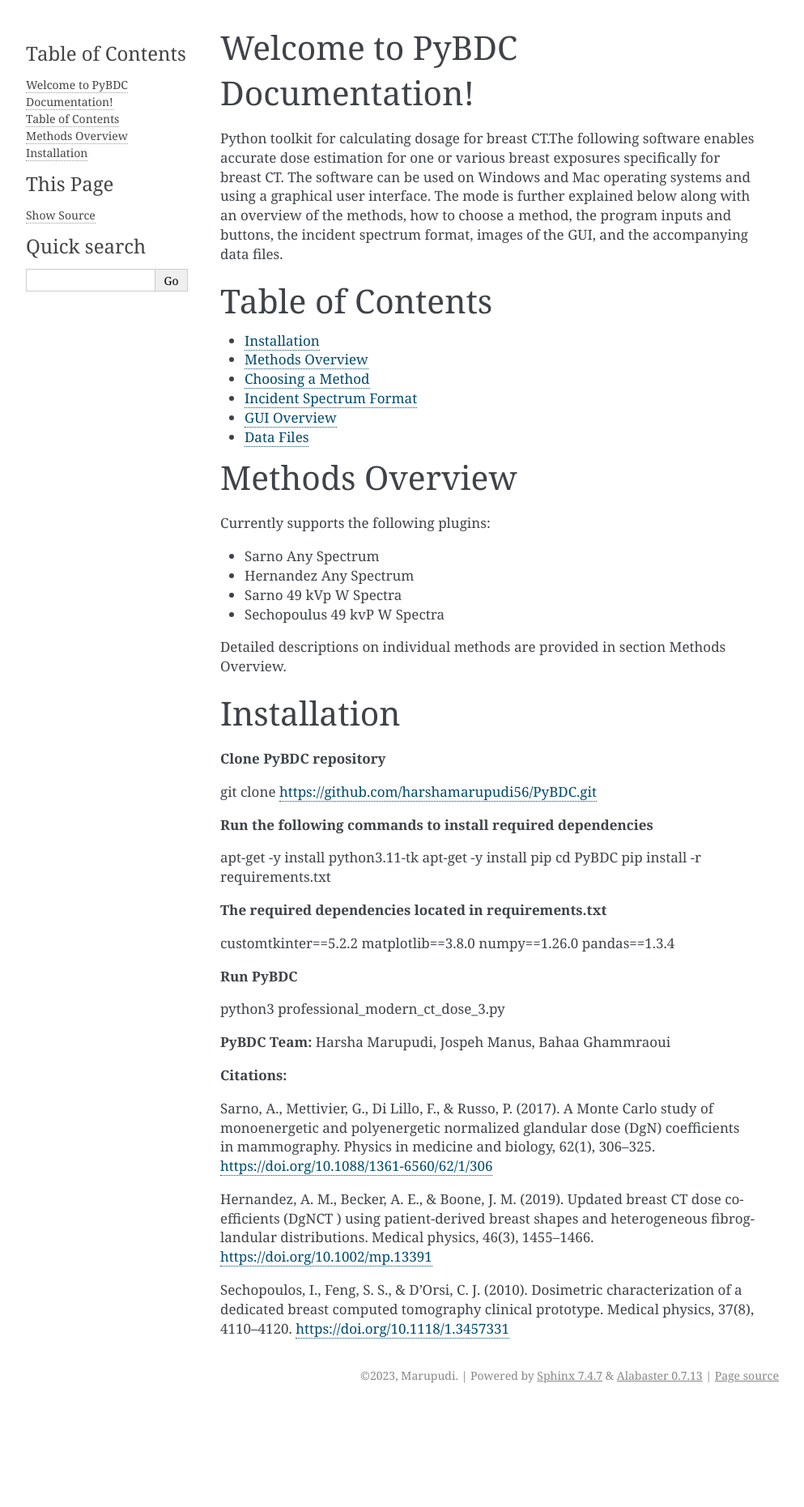
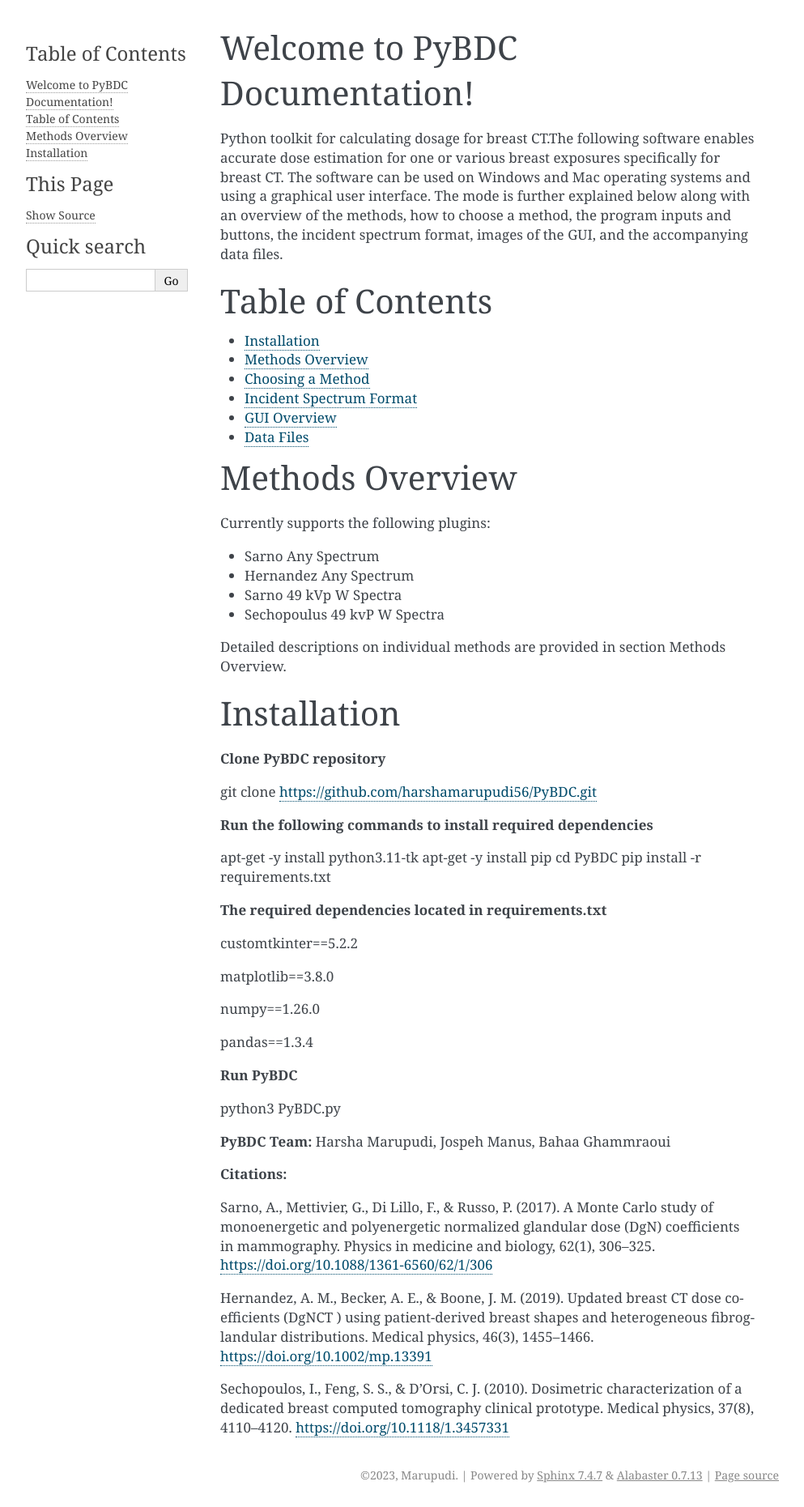
Before and after one commit to harshamarupudi56/PyBDC, a Sphinx documentation site: the page built from Doc/index.rst, in a window 1280 px wide. Shown: the whole page at 81% size, without its empty margins (148-1141 px from the left). Built offline with Sphinx 7.4.7, drawn with Linux system fonts in a browser that asks for light colours; pages that are not in the unit, such as notebooks, are missing from menus; before the commit the page ends 1738 px from its top, so only the background shows below that.

Commit message:
Update index.rst

```diff
--- a/Doc/index.rst
+++ b/Doc/index.rst
@@ -49,13 +49,16 @@ pip install -r requirements.txt
 **The required dependencies located in requirements.txt**
 
 customtkinter==5.2.2
+
 matplotlib==3.8.0
+
 numpy==1.26.0
+
 pandas==1.3.4
 
 **Run PyBDC**
 
-python3 professional_modern_ct_dose_3.py
+python3 PyBDC.py
 
 
 **PyBDC Team:**
```
